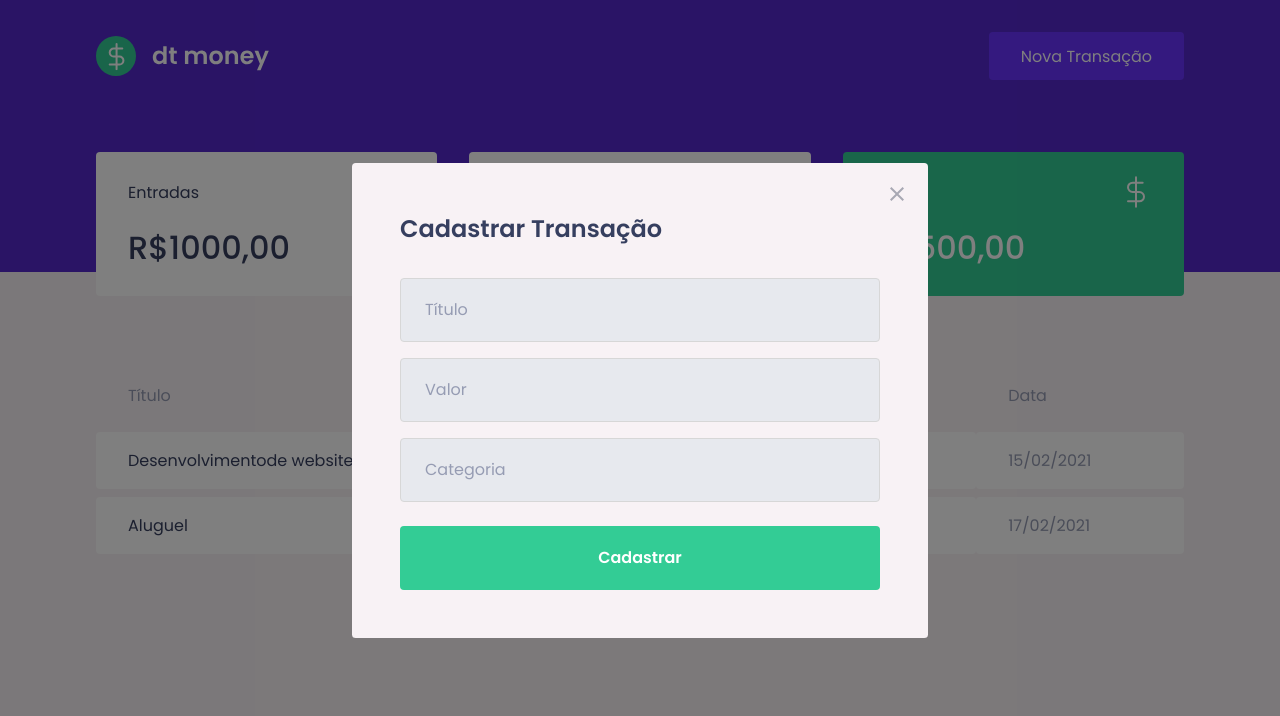
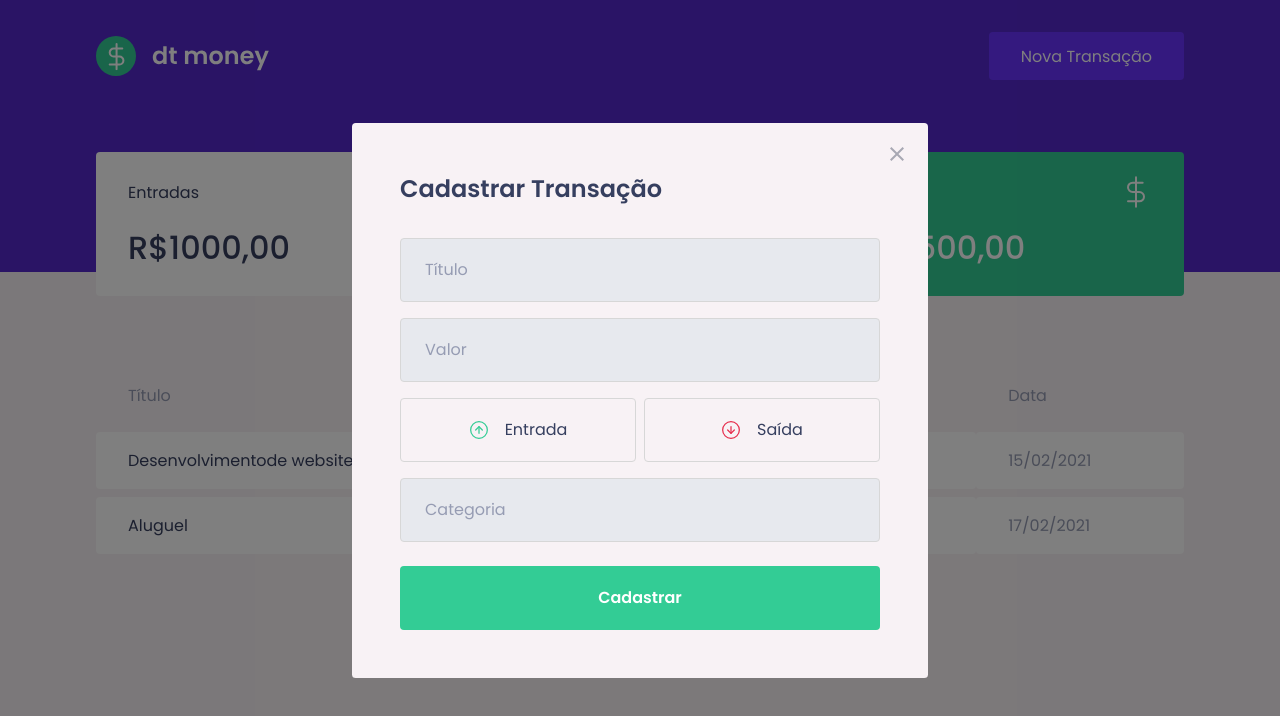
Before and after one commit to FeelipePM/dtmoney, a React (Create React App) app: page / in a window 1280 px wide. Both pictures are taken after a click on the button "Nova Transação". Shown: the top 716 px of the page. Built offline with nearby package versions, Linux system fonts and the light colour scheme; no server answers; what miragejs would draw is missing.

Commit message:
Creating type buttons

```diff
--- a/package.json
+++ b/package.json
@@ -5,6 +5,7 @@
   "dependencies": {
     "axios": "^0.21.1",
     "miragejs": "^0.1.41",
+    "polished": "^4.1.3",
     "react": "^17.0.2",
     "react-dom": "^17.0.2",
     "react-modal": "^3.14.3",
--- a/src/components/NewTransactionModal/index.tsx
+++ b/src/components/NewTransactionModal/index.tsx
@@ -1,8 +1,10 @@
 import Modal from 'react-modal';
 
+import incomeImg from '../../assets/income.svg';
+import outcomeImg from '../../assets/outcome.svg';
 import closeImg from '../../assets/close.svg';
 
-import { Container } from './styles';
+import { Container, TransactionTypeContainer } from './styles';
 
 interface NewTransactionModalProps {
   isOpen: boolean;
@@ -28,6 +30,19 @@
           <h2>Cadastrar Transação</h2>
           <input placeholder="Título" />
           <input type="number" placeholder="Valor" />
+
+          <TransactionTypeContainer>
+            <button type="button">
+              <img src={incomeImg} alt="income" />
+              <span>Entrada</span>
+            </button>
+
+            <button type="button">
+              <img src={outcomeImg} alt="outcome" />
+              <span>Saída</span>
+            </button>
+          </TransactionTypeContainer>
+
           <input placeholder="Categoria" />
           <button type="submit">
             Cadastrar
--- a/src/components/NewTransactionModal/styles.ts
+++ b/src/components/NewTransactionModal/styles.ts
@@ -1,4 +1,5 @@
 import styled from 'styled-components';
+import { darken } from 'polished';
 
 export const Container = styled.form`
   h2 {
@@ -46,3 +47,40 @@
     }
   }
 `;
+
+export const TransactionTypeContainer = styled.div`
+  margin: 1rem 0;
+  display: grid;
+  grid-template-columns: 1fr 1fr;
+  gap: 0.5rem;
+
+  button {
+    height: 4rem;
+    border: 1px solid #d7d7d7;
+    border-radius: 0.25rem;
+
+    background: transparent;
+
+    display: flex;
+    align-items: center;
+    justify-content: center;
+
+    transition: border-color 0.2s;
+
+    &:hover {
+      border-color: ${darken(0.1, '#d7d7d7')};
+    }
+
+    img {
+      height: 20px;
+      width: 20px;
+    }
+
+    span {
+      display: inline-block;
+      margin-left: 1rem;
+      font-size: 1rem;
+      color: var(--text-title);
+    }
+  }
+`;
```
Also changed, not shown: 1 other file (tests, documents, lock files or other folders).
